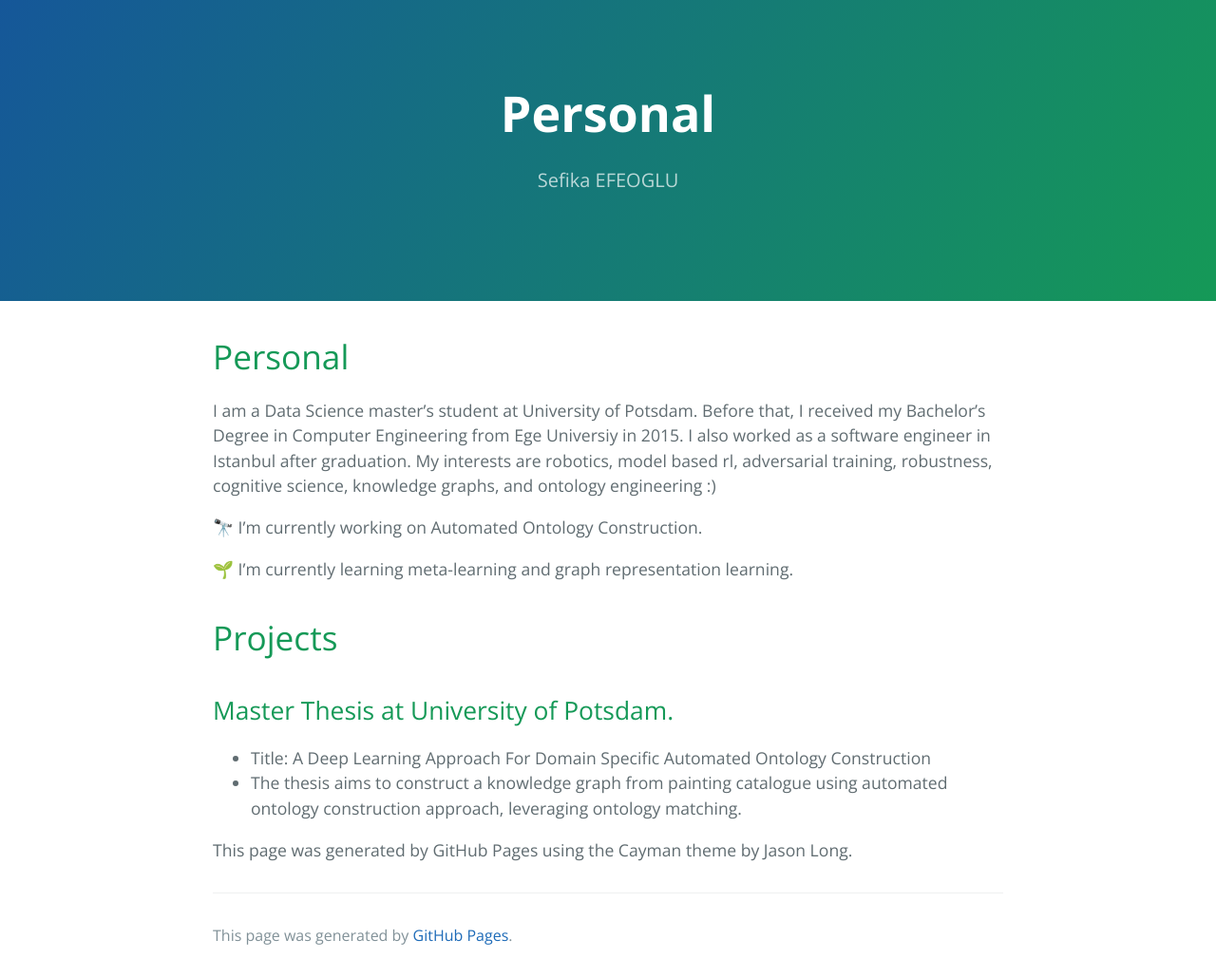
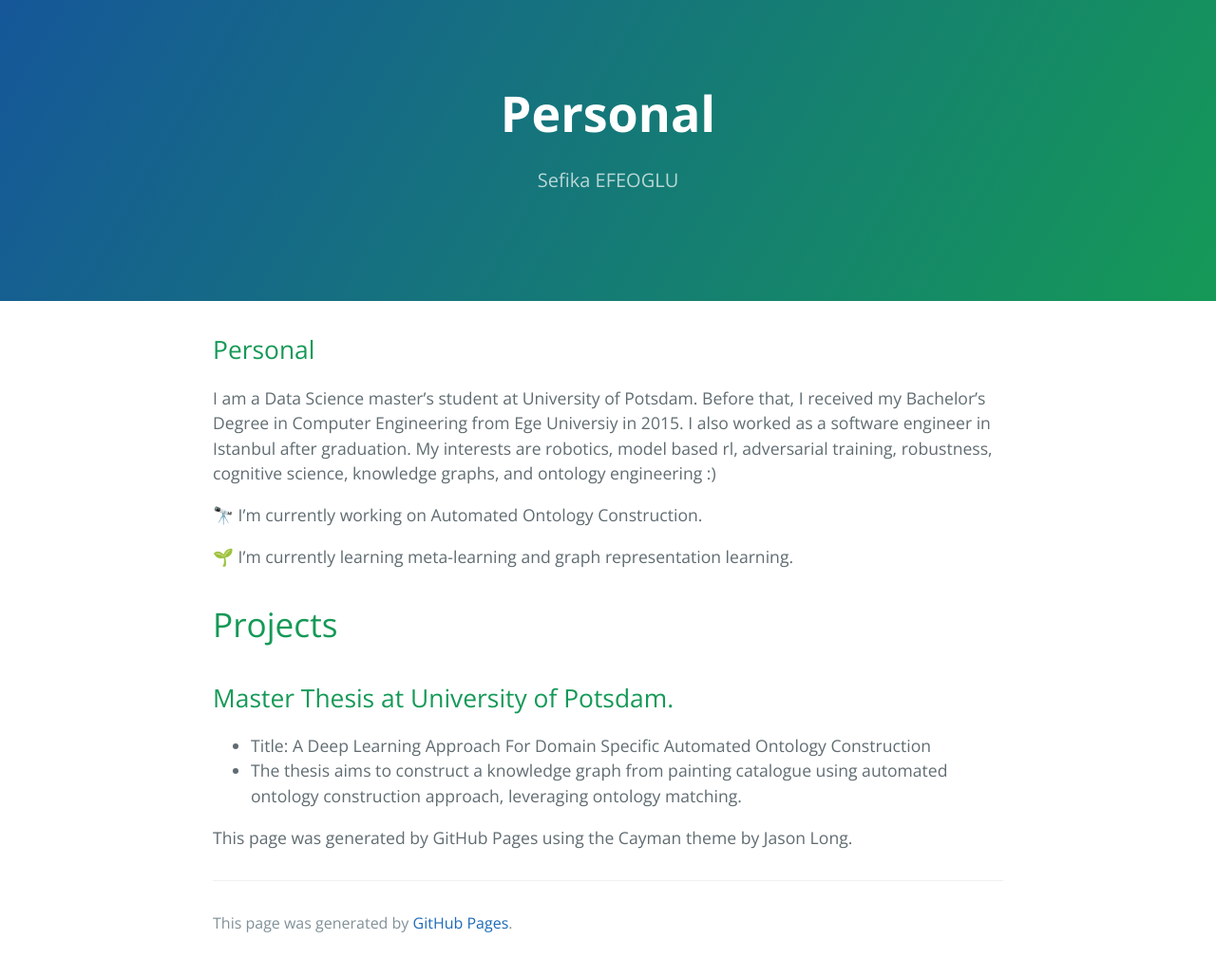
Before and after one commit to sefeoglu/sefeoglu.github.io, a Jekyll site: the page built from index.md, in a window 1280 px wide. Shown: the whole page at 95% size. Built offline with Jekyll 4.4.1, drawn with Linux system fonts in a browser that asks for light colours; our own code applies the rules of GitHub Pages for plain Markdown files.

```diff
--- a/index.md
+++ b/index.md
@@ -2,7 +2,7 @@
 layout: default
 ---
 
-# Personal
+## Personal
 I am a Data Science master's student at University of Potsdam. Before that, I received my Bachelor's Degree in Computer Engineering from Ege Universiy in 2015.
 I also worked as a software engineer in Istanbul after graduation.
 My interests are robotics, model based rl, adversarial training, robustness, cognitive science, knowledge graphs, and ontology engineering :)
```
